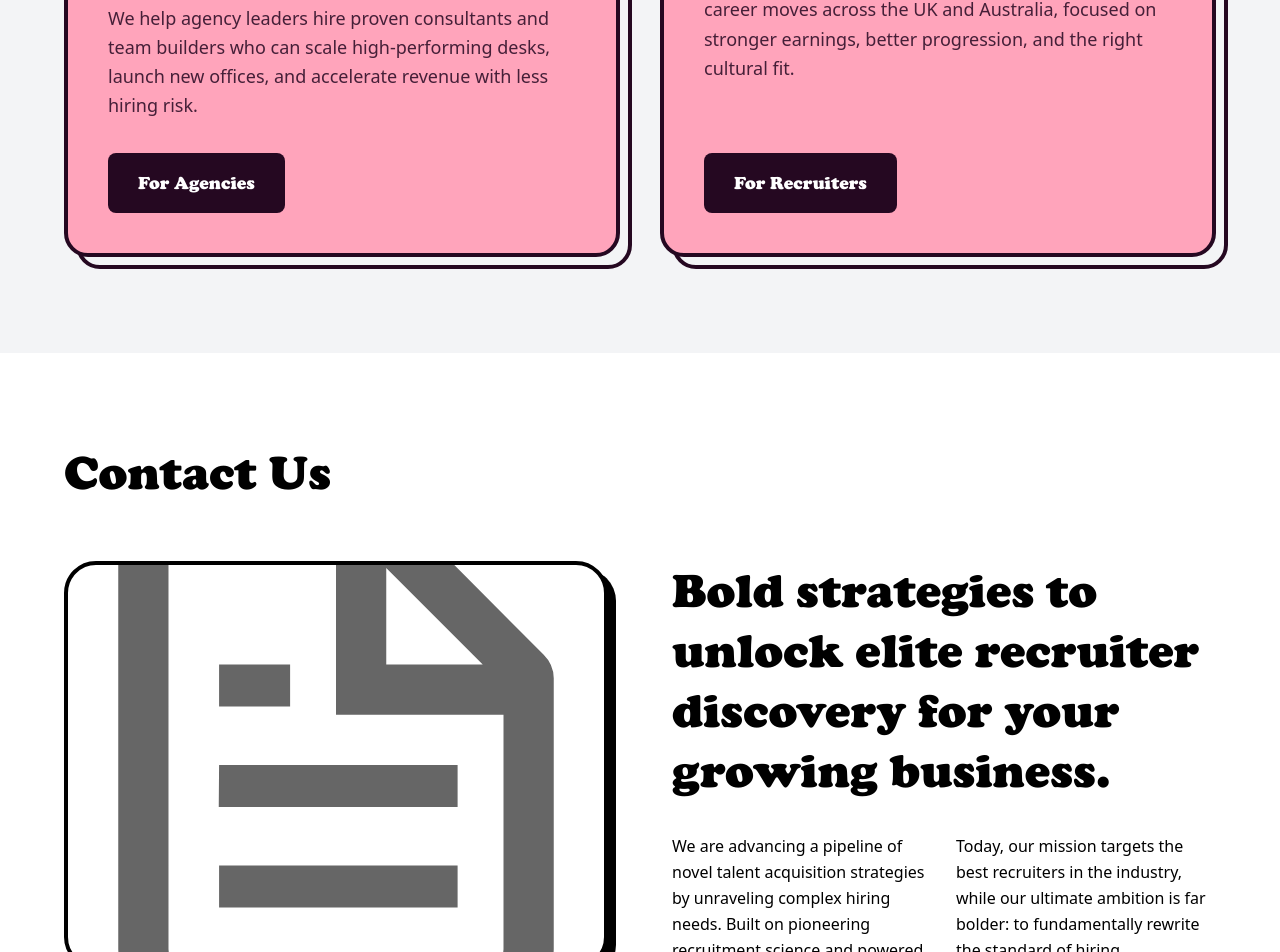
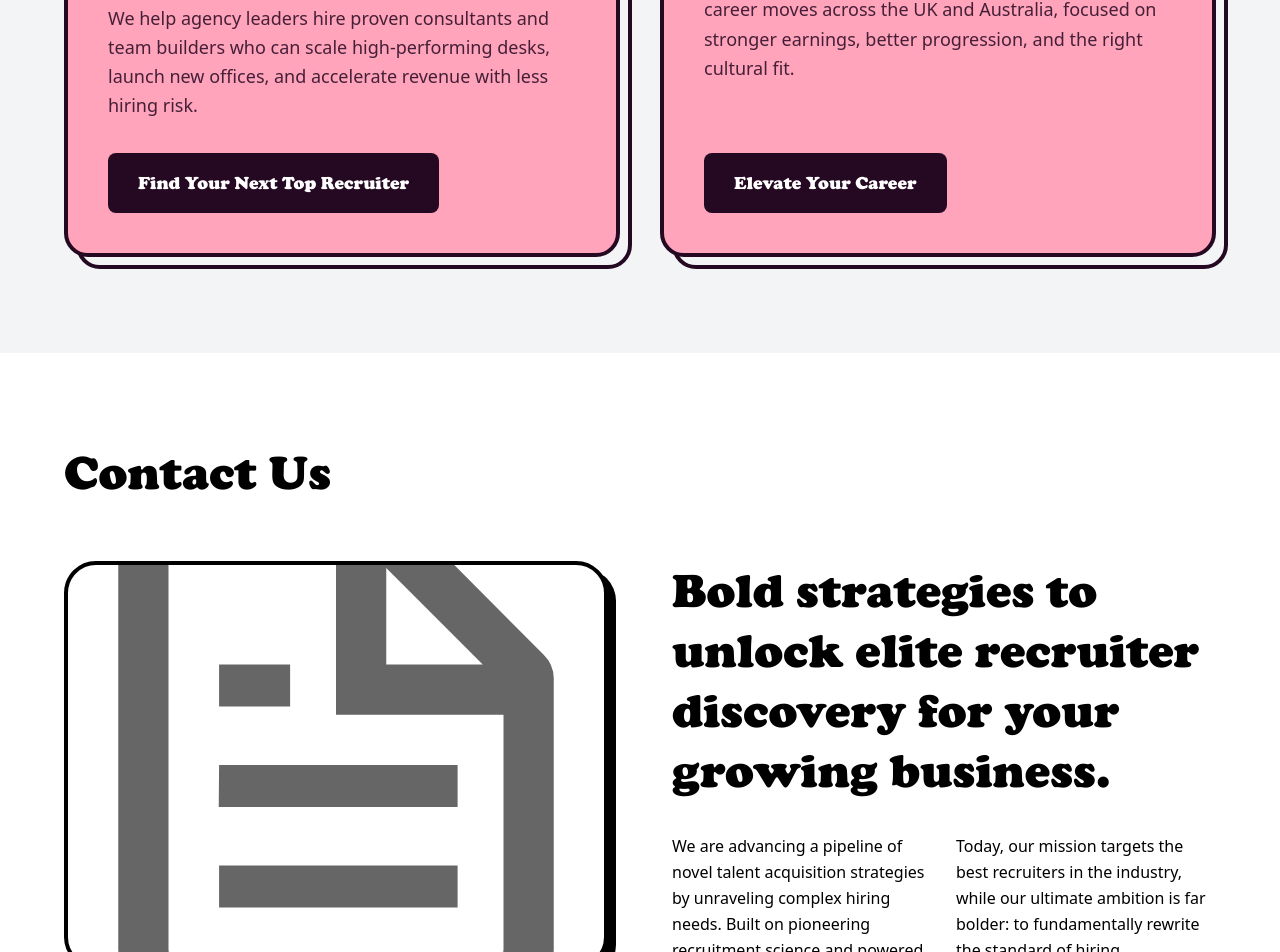
Before and after one commit to CD-Chief/RecSeekers-Website, a Next.js app in the folder frontend/: page / in a window 1280 px wide. Shown: the part 1495-2447 px from the top of the page. Built offline with nearby package versions, Linux system fonts and the light colour scheme.

Commit message:
feat(home): update call-to-action labels for WhoWeWorkWithCard components

```diff
--- a/frontend/app/page.tsx
+++ b/frontend/app/page.tsx
@@ -115,7 +115,7 @@ export default async function HomePage() {
             <WhoWeWorkWithCard
               title="Education recruitment agencies"
               description="We help agency leaders hire proven consultants and team builders who can scale high-performing desks, launch new offices, and accelerate revenue with less hiring risk."
-              ctaLabel="For Agencies"
+              ctaLabel="Find Your Next Top Recruiter"
               href="/employers"
               cooperClassName={cooper.className}
               illustrationSrc="/file.svg"
@@ -125,7 +125,7 @@ export default async function HomePage() {
             <WhoWeWorkWithCard
               title="Education recruiters"
               description="We support top billers with confidential, strategic career moves across the UK and Australia, focused on stronger earnings, better progression, and the right cultural fit."
-              ctaLabel="For Recruiters"
+              ctaLabel="Elevate Your Career"
               href="/candidates"
               cooperClassName={cooper.className}
               illustrationSrc="/file.svg"
```
